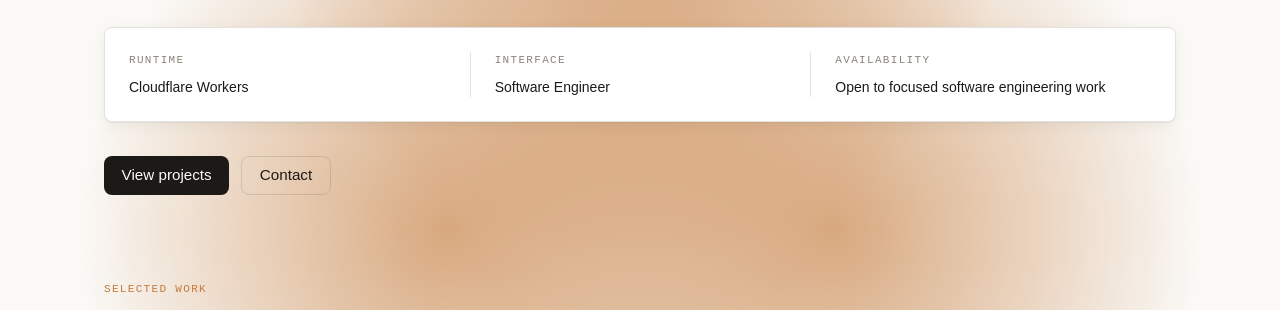
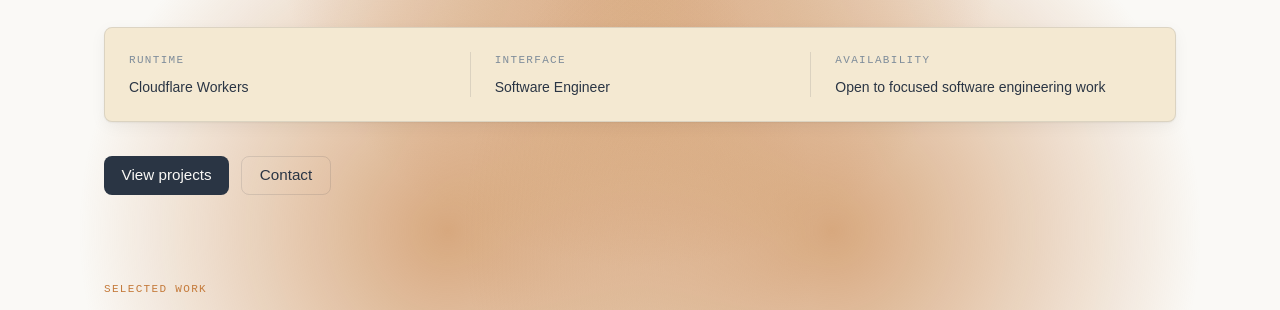
Before and after one commit to edgarcnp/edgarcnp.dev, an Astro site: page / in a window 1280 px wide. Shown: the part 280-590 px from the top of the page. Built offline with nearby package versions, Linux system fonts and the light colour scheme; Astro itself is replaced by a stand-in of ours.

Commit message:
style(theme): light and dark mode palette refinements

```diff
--- a/src/styles/curtains.css
+++ b/src/styles/curtains.css
@@ -13,7 +13,7 @@
   position: absolute;
   left: 0;
   width: 100%;
-  background: var(--accent);
+  background: var(--curtain);
   transform: scaleY(0);
   will-change: transform;
 }
@@ -29,7 +29,7 @@
   font-weight: 600;
   line-height: 1.05;
   letter-spacing: -0.02em;
-  color: #2a3544;
+  color: var(--curtain-ink);
   opacity: 0;
   will-change: transform, opacity;
 }
--- a/src/styles/theme.css
+++ b/src/styles/theme.css
@@ -2,13 +2,15 @@
   color-scheme: light;
 
   --bg: #faf9f6;
-  --bg-elevated: #ffffff;
-  --ink: #1c1a17;
-  --ink-muted: #6b655c;
-  --ink-faint: #8a847a;
-  --border: rgba(28, 26, 23, 0.12);
+  --bg-elevated: #f4e9d2;
+  --ink: #2a3544;
+  --ink-muted: #5a6a7a;
+  --ink-faint: #7e8c9a;
+  --border: rgba(42, 53, 68, 0.12);
   --accent: #c47a3a;
   --accent-soft: #f3e2d0;
+  --curtain: #f0b16d;
+  --curtain-ink: #2a3544;
   --success: #2f6b3f;
   --danger: #9c3b2e;
   --radius-sm: 4px;
@@ -23,12 +25,14 @@
 
     --bg: #111315;
     --bg-elevated: #1a1d20;
-    --ink: #e8e5e0;
-    --ink-muted: #a39d93;
-    --ink-faint: #7d786f;
+    --ink: #e8e3d6;
+    --ink-muted: #a39b89;
+    --ink-faint: #7d7665;
     --border: rgba(232, 229, 224, 0.14);
     --accent: #e8a064;
     --accent-soft: #2b1e14;
+    --curtain: #966b40;
+    --curtain-ink: #e8dcc8;
     --success: #7fc98f;
     --danger: #e08d7d;
     --shadow: 0 1px 2px rgba(0, 0, 0, 0.4), 0 4px 16px rgba(0, 0, 0, 0.35);
@@ -39,13 +43,15 @@
   color-scheme: light;
 
   --bg: #faf9f6;
-  --bg-elevated: #ffffff;
-  --ink: #1c1a17;
-  --ink-muted: #6b655c;
-  --ink-faint: #8a847a;
-  --border: rgba(28, 26, 23, 0.12);
+  --bg-elevated: #f4e9d2;
+  --ink: #2a3544;
+  --ink-muted: #5a6a7a;
+  --ink-faint: #7e8c9a;
+  --border: rgba(42, 53, 68, 0.12);
   --accent: #c47a3a;
   --accent-soft: #f3e2d0;
+  --curtain: #f0b16d;
+  --curtain-ink: #2a3544;
   --success: #2f6b3f;
   --danger: #9c3b2e;
   --shadow: 0 1px 2px rgba(28, 26, 23, 0.06), 0 4px 16px rgba(28, 26, 23, 0.05);
@@ -56,12 +62,14 @@
 
   --bg: #111315;
   --bg-elevated: #1a1d20;
-  --ink: #e8e5e0;
-  --ink-muted: #a39d93;
-  --ink-faint: #7d786f;
+  --ink: #e8e3d6;
+  --ink-muted: #a39b89;
+  --ink-faint: #7d7665;
   --border: rgba(232, 229, 224, 0.14);
   --accent: #e8a064;
   --accent-soft: #2b1e14;
+  --curtain: #966b40;
+  --curtain-ink: #e8dcc8;
   --success: #7fc98f;
   --danger: #e08d7d;
   --shadow: 0 1px 2px rgba(0, 0, 0, 0.4), 0 4px 16px rgba(0, 0, 0, 0.35);
```
